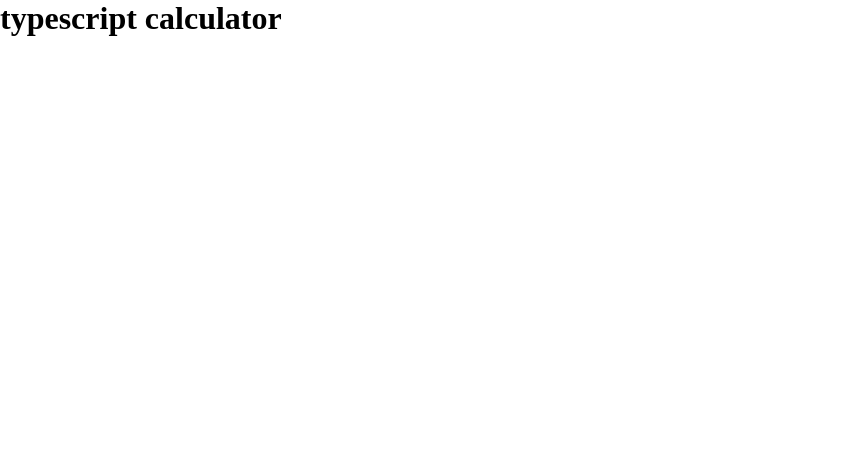
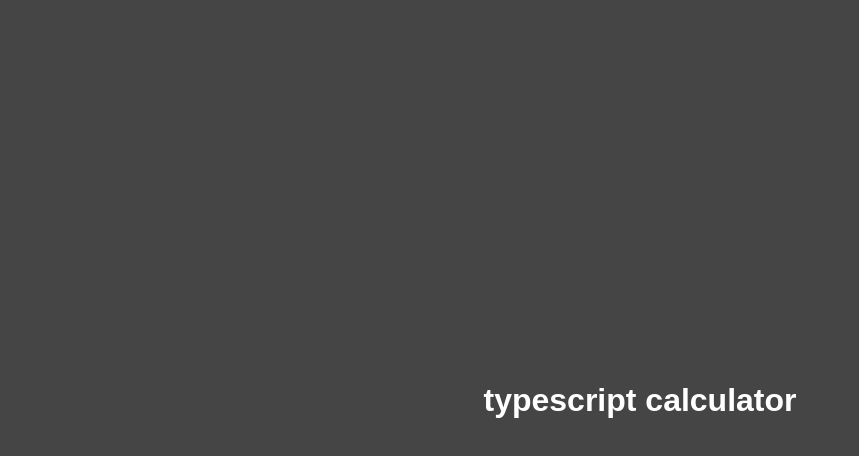
Before and after one commit to RezaBr1999/typescript-calculator, a website: page index.html in a window 1280 px wide. Shown: the whole page, without its empty margins (0-859 px from the left). Drawn offline with Linux system fonts and the light colour scheme.

Commit message:
Add body styles

```diff
--- a/style.css
+++ b/style.css
@@ -3,3 +3,13 @@
   padding: 0;
   box-sizing: border-box;
 }
+
+body {
+  font-family: Arial, Helvetica, sans-serif;
+  display: flex;
+  justify-content: center;
+  align-items: center;
+  min-height: 100vh;
+  background-color: #454545;
+  color: #fff;
+}
```
